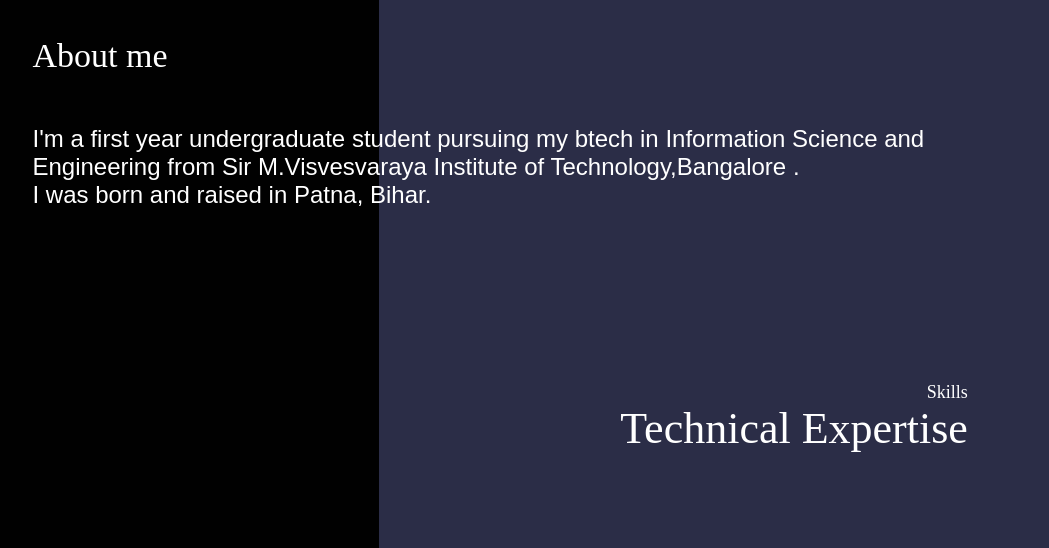
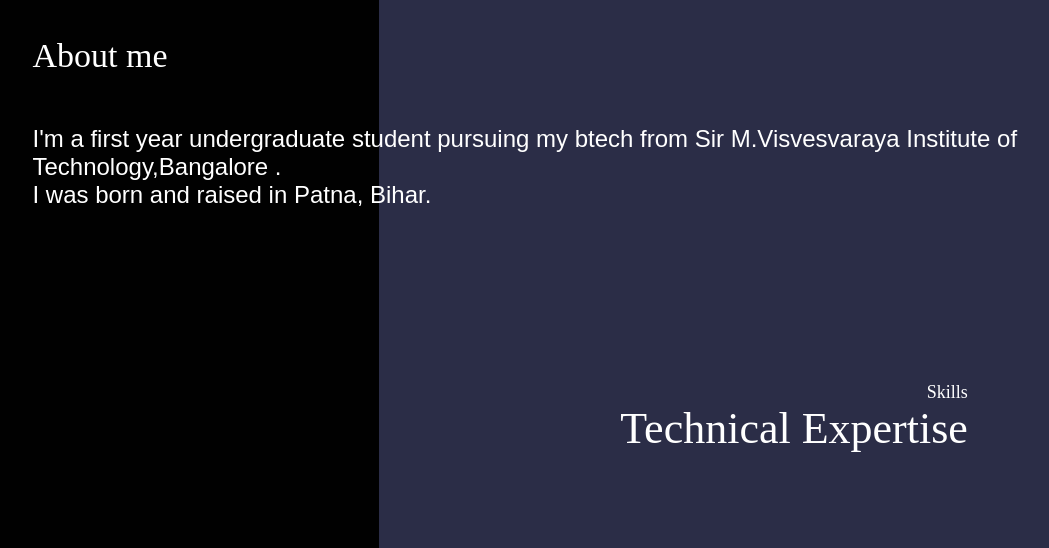
Before and after one commit to rajpriyanshu11/PORTFOLIO, a plain HTML site: page index.html in a window 1280 px wide. Shown: the part 940-1488 px from the top of the page, without its empty margins (64-1113 px from the left). Drawn offline with Linux system fonts and the light colour scheme.

Commit message:
updation

```diff
--- a/index.html
+++ b/index.html
@@ -44,7 +44,7 @@
                 About me
             </div>
             <div class="about_body">
-                I'm a first year undergraduate student pursuing my btech in Information Science and Engineering from Sir M.Visvesvaraya Institute of Technology,Bangalore .<br>
+                I'm a first year undergraduate student pursuing my btech  from Sir M.Visvesvaraya Institute of Technology,Bangalore .<br>
                 I was born and raised in Patna, Bihar.
             </div>
         </section>
```
